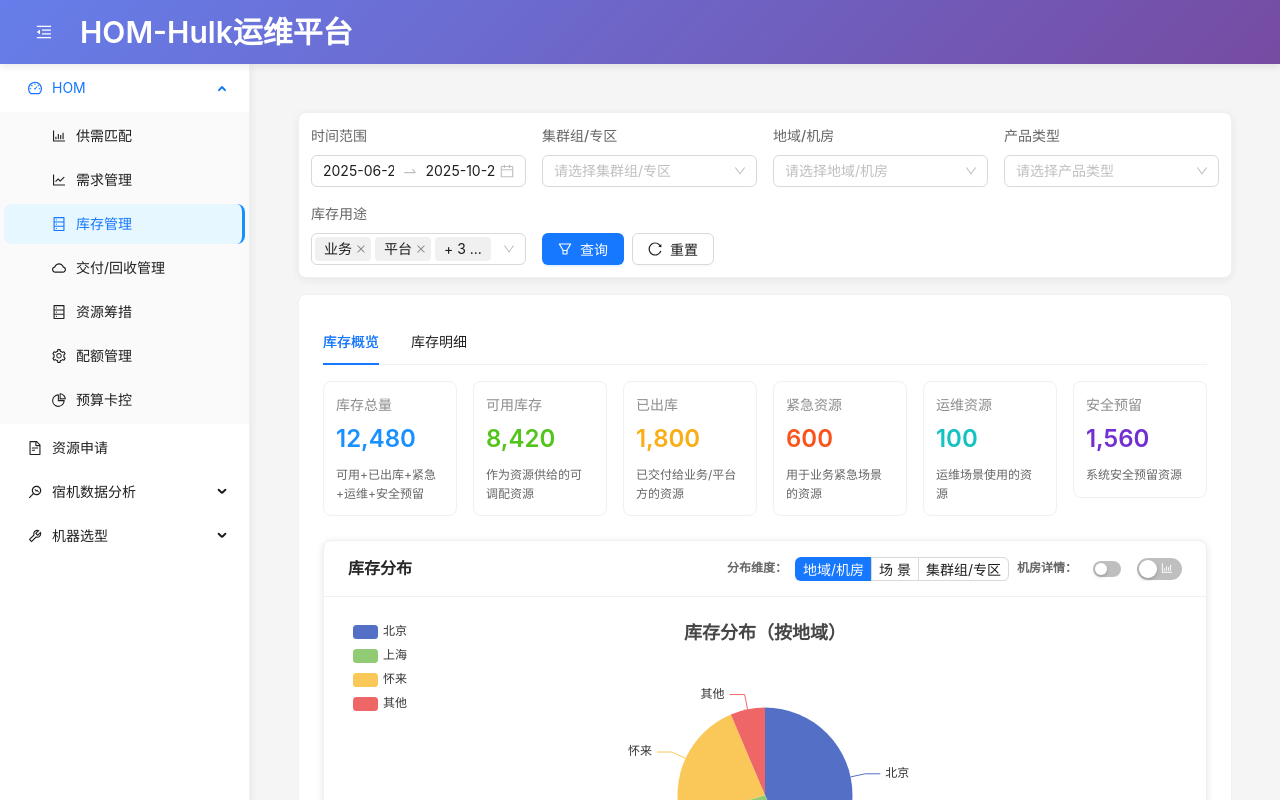
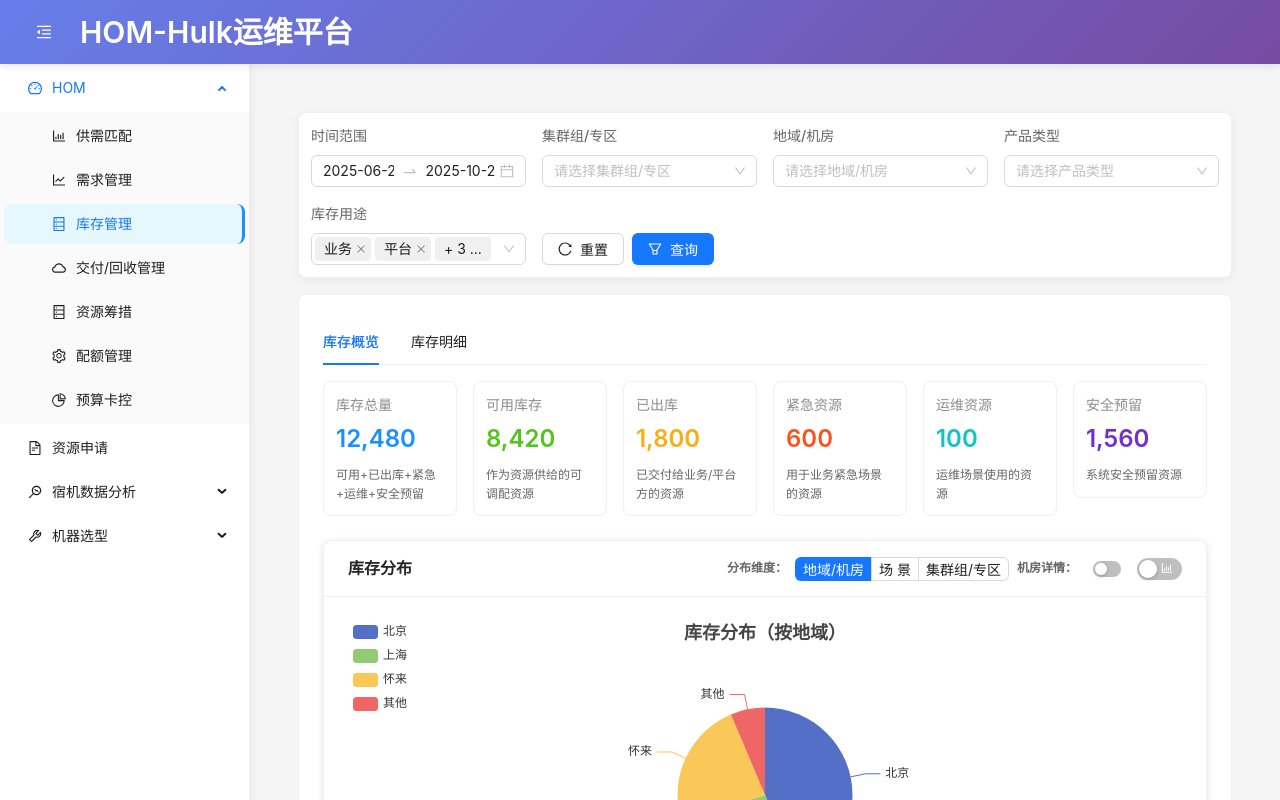
Before and after one commit to tasyskybenjamin/hulk_F1, a React (Create React App) app: page / in a window 1280 px wide. Shown: the top 800 px of the page. Built offline with nearby package versions, Linux system fonts and the light colour scheme; the HTML template or start-up script is replaced by a standard one.

Commit message:
调整筛选面板按钮顺序：重置按钮在左，查询按钮在右

```diff
--- a/src/components/InventoryFilterPanel.js
+++ b/src/components/InventoryFilterPanel.js
@@ -296,18 +296,18 @@ const InventoryFilterPanel = ({ filters, onChange, loading }) => {
         <Col xs={24} sm={12} md={8} lg={6} style={{ display: 'flex', alignItems: 'flex-end' }}>
           <Space>
             <Button
+              icon={<ReloadOutlined />}
+              onClick={handleReset}
+            >
+              重置
+            </Button>
+            <Button
               type="primary"
               icon={<FilterOutlined />}
               loading={loading}
               onClick={() => onChange(filters)}
             >
               查询
-            </Button>
-            <Button
-              icon={<ReloadOutlined />}
-              onClick={handleReset}
-            >
-              重置
             </Button>
           </Space>
         </Col>
```
